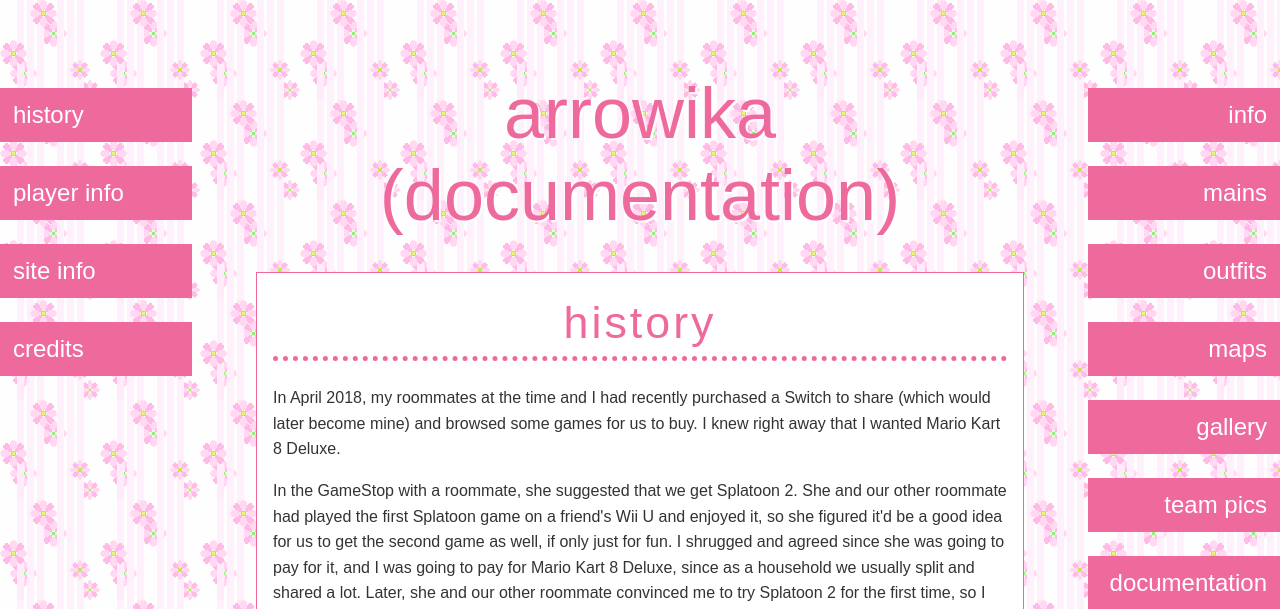
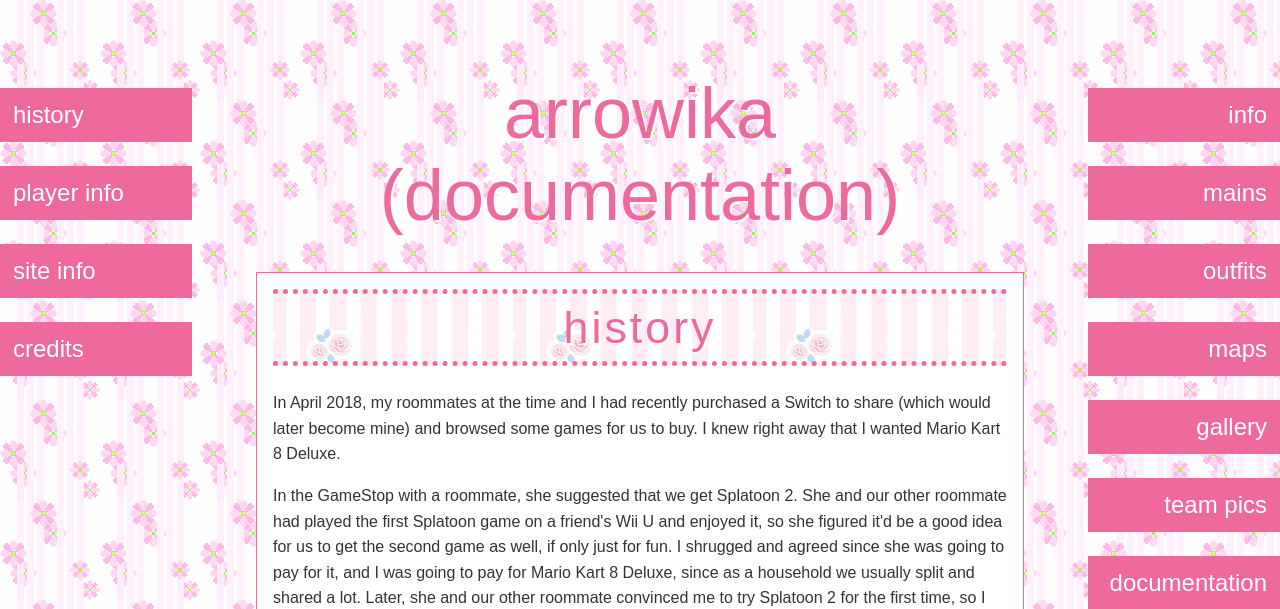
Before and after one commit to aroceu/splatoon, a PHP site: page /docs.php in a window 1280 px wide. Shown: the top 609 px of the page. Run offline with PHP 8.4, Linux system fonts and the light colour scheme; some web fonts are replaced.

```diff
--- a/assets/style.css
+++ b/assets/style.css
@@ -338,7 +338,9 @@ h2{
 	padding: 0.5em 0;
 	background: none;
 	border-bottom: 5px dotted #ee699c;
+	border-top: 5px dotted #ee699c;
 	letter-spacing: 3px;
+	background: url('docshead.jpg');
 }
 
 hr{
```
Also changed, not shown: assets/docshead.jpg (added).
